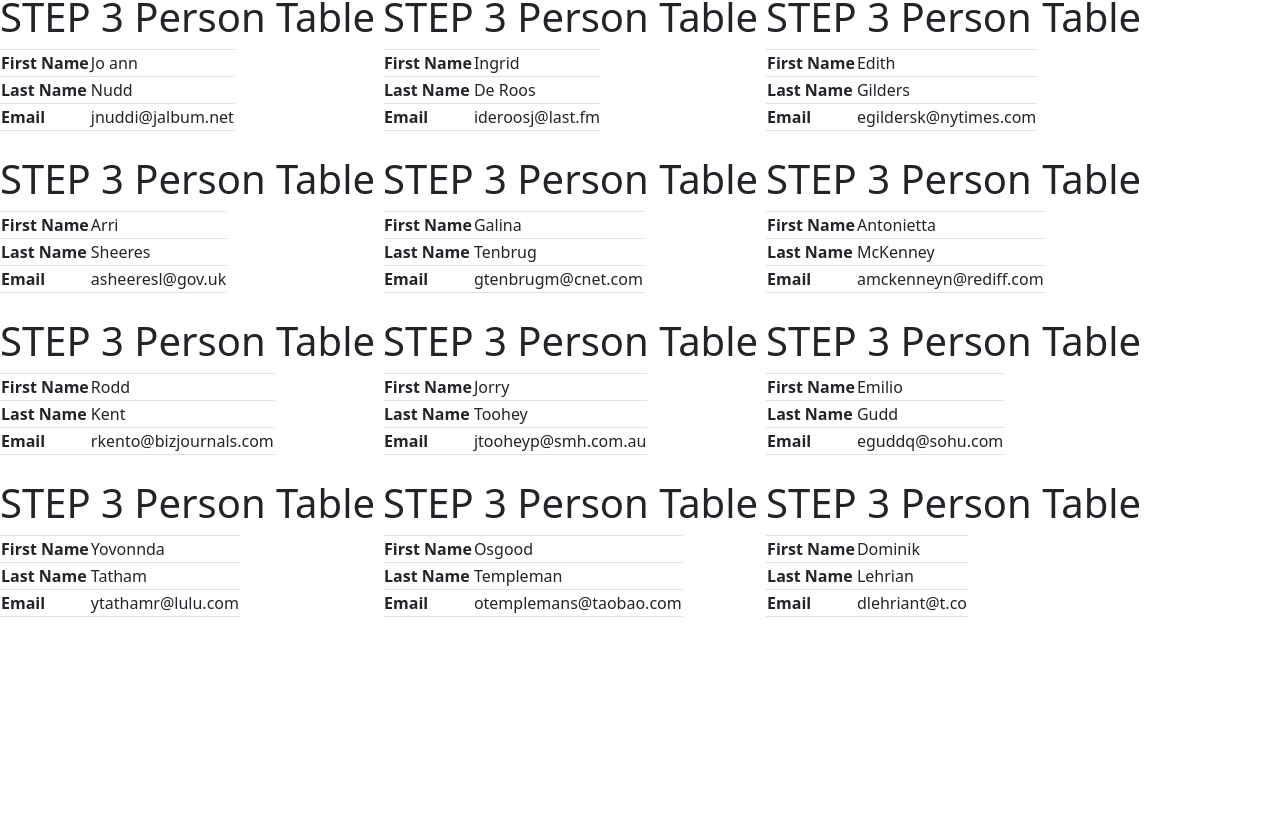
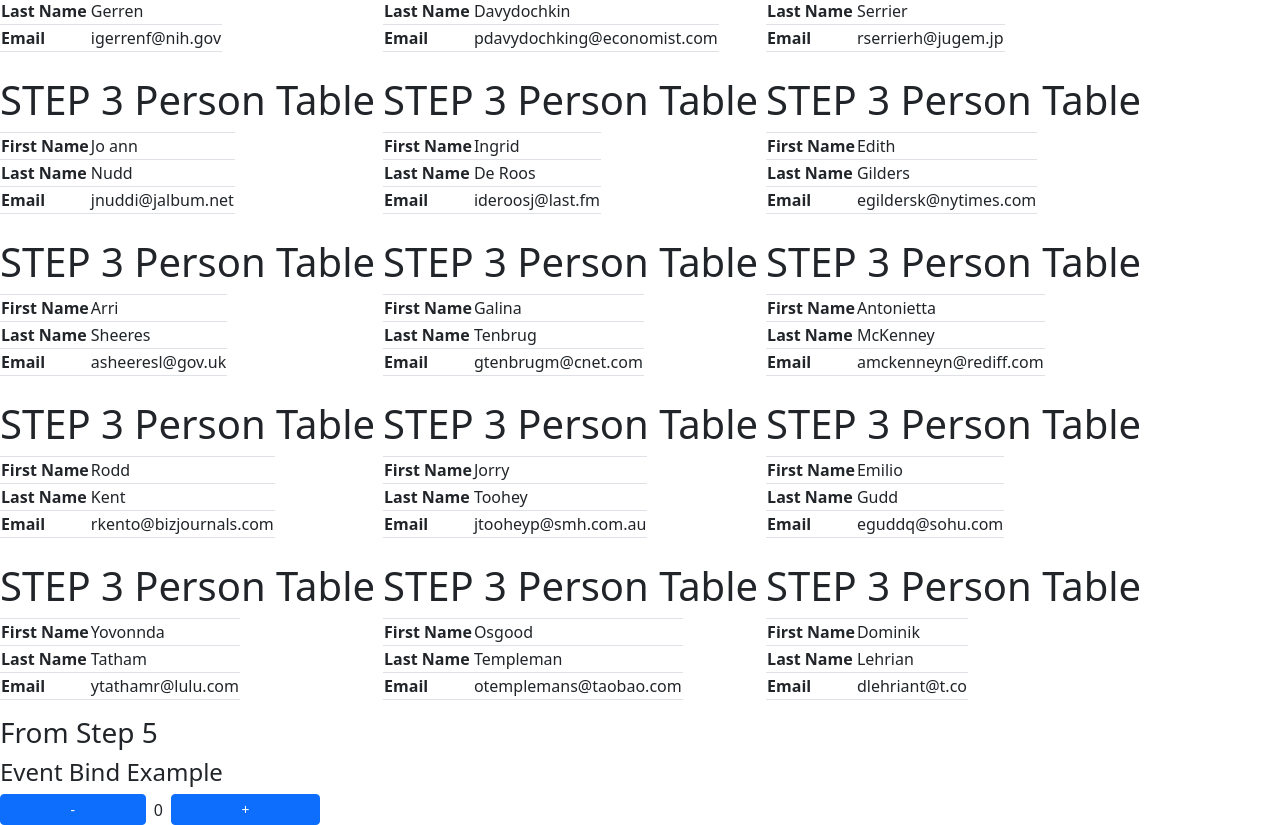
Before and after one commit to SifisKakavelakis/nodeapp-frontend, an Angular app: page / in a window 1280 px wide. Shown: the part 1518-2343 px from the top of the page. Before the commit the page ends 2151 px from the top, so only its background shows below. Built offline with nearby package versions, Linux system fonts and the light colour scheme.

Commit message:
feat: add event bind

```diff
--- a/src/app/app.html
+++ b/src/app/app.html
@@ -18,6 +18,7 @@
 <app-step2-person-table></app-step2-person-table>
 
 <!-- Step 3 Input variable -->
+ <h3>From Step 3</h3>
  <div class="d-flex gap-5 text-nowrap">
      <app-step3-person-table-input [person]="Person1"></app-step3-person-table-input>
      <app-step3-person-table-input></app-step3-person-table-input>
@@ -26,5 +27,12 @@
 
  <!-- Step 4 for directive example -->
   <div>
+    <h3>From Step 4</h3>
     <app-step4-for-directive></app-step4-for-directive>
   </div>
+
+  <!-- Step 5 for Event Bind -->
+   <div>
+      <h3>From Step 5</h3>
+      <app-step5-event-bind></app-step5-event-bind>
+   </div>
--- a/src/app/app.ts
+++ b/src/app/app.ts
@@ -4,10 +4,11 @@
 import { Step3PersonTableInput } from './components/step3-person-table-input/step3-person-table-input';
 import { IPerson } from './shared/interfaces/person';
 import { Step4ForDirective } from './components/step4-for-directive/step4-for-directive';
+import { Step5EventBind } from './components/step5-event-bind/step5-event-bind';
 
 @Component({
   selector: 'app-root',
-  imports: [Step2PersonTable, Step3PersonTableInput, Step4ForDirective],
+  imports: [Step2PersonTable, Step3PersonTableInput, Step4ForDirective, Step5EventBind],
   templateUrl: './app.html',
   styleUrl: './app.css'
 })
--- /dev/null
+++ b/src/app/components/step5-event-bind/step5-event-bind.html
@@ -0,0 +1,19 @@
+<h4>Event Bind Example</h4>
+<div class="d-flex flex-column gap-2 w-25">
+    <div class="d-flex gap-2 align-items-center">
+
+        <button
+            class="btn btn-primary btn-sm flex-grow-1"
+            (click)="decrementTimes()"
+            >
+            -
+        </button>
+        <span>{{ times }}</span>
+        <button
+        class="btn btn-primary btn-sm flex-grow-1"
+        (click) = "incrementTime()"
+        >
+        +
+        </button>
+    </div>
+</div>
--- /dev/null
+++ b/src/app/components/step5-event-bind/step5-event-bind.ts
@@ -0,0 +1,19 @@
+import { Component } from '@angular/core';
+
+@Component({
+  selector: 'app-step5-event-bind',
+  imports: [],
+  templateUrl: './step5-event-bind.html',
+  styleUrl: './step5-event-bind.css',
+})
+export class Step5EventBind {
+  times:number = 0;
+
+  incrementTime() {
+    this.times++;
+  }
+
+  decrementTimes() {
+    this.times--;
+  }
+}
```
Also changed, not shown: src/app/components/step5-event-bind/step5-event-bind.css (added), 1 other file (tests, documents, lock files or other folders).
